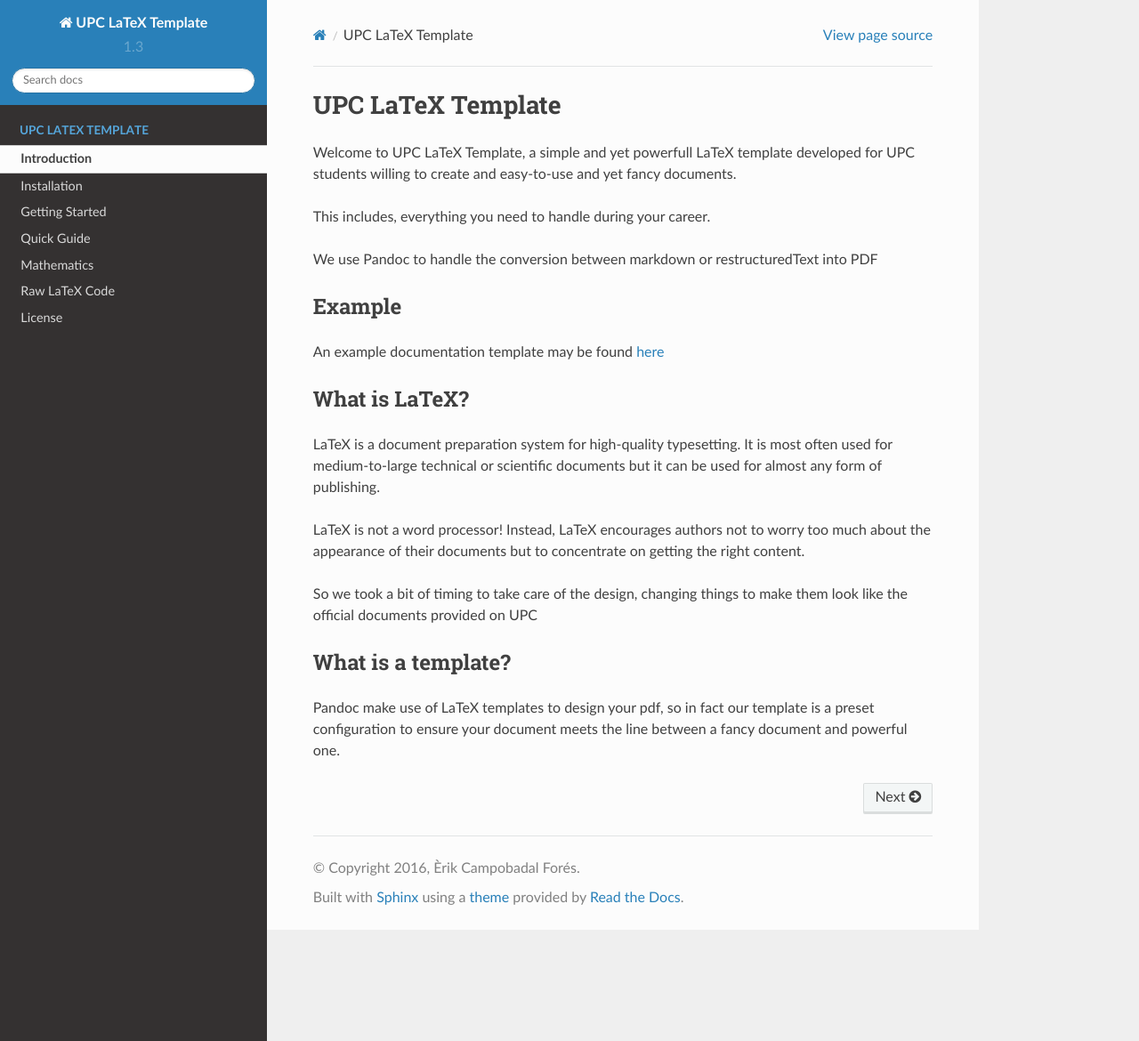
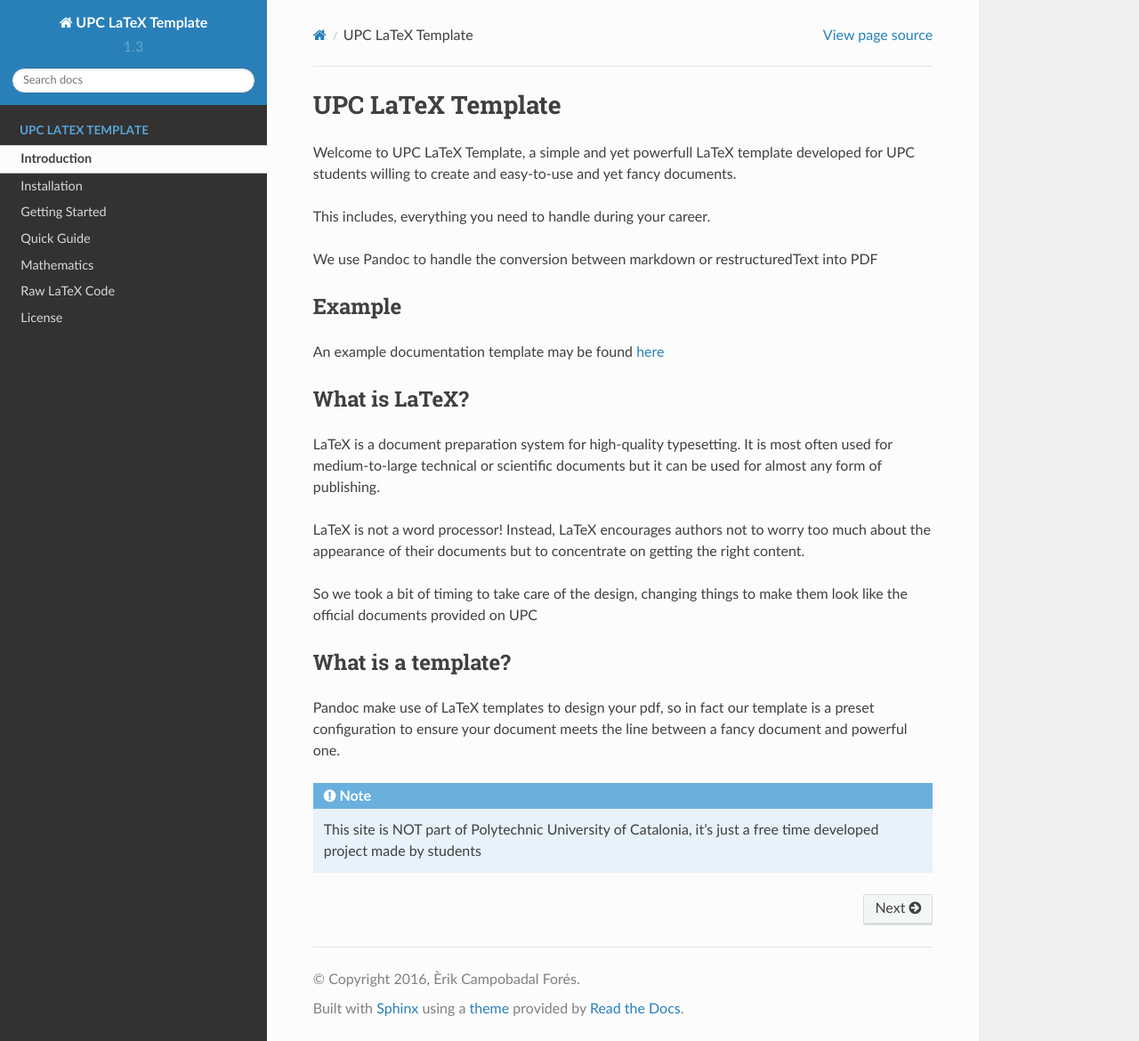
Before and after one commit to ConsoleTVs/UPC-LaTeX-Template, a Sphinx documentation site: the page built from doc/source/index.rst, in a window 1280 px wide and 1170 px high. Shown: the whole window at 89% size. Built offline with Sphinx 7.4.7 and the Read the Docs theme 2.0.0, drawn with Linux system fonts in a browser that asks for light colours; some of the changed lines change nothing that is shown.

Commit message:
Update index.rst

```diff
--- a/doc/source/index.rst
+++ b/doc/source/index.rst
@@ -32,7 +32,7 @@ What is a template?
 Pandoc make use of LaTeX templates to design your pdf, so in fact our template is a preset configuration to ensure your document meets the line between a fancy document and powerful one.
 
 
-.. Note: This site is NOT part of Polytechnic University of Catalonia, it's just a free time developed project made by students
+.. note:: This site is NOT part of Polytechnic University of Catalonia, it's just a free time developed project made by students
 
 .. toctree::
    :hidden:
```
